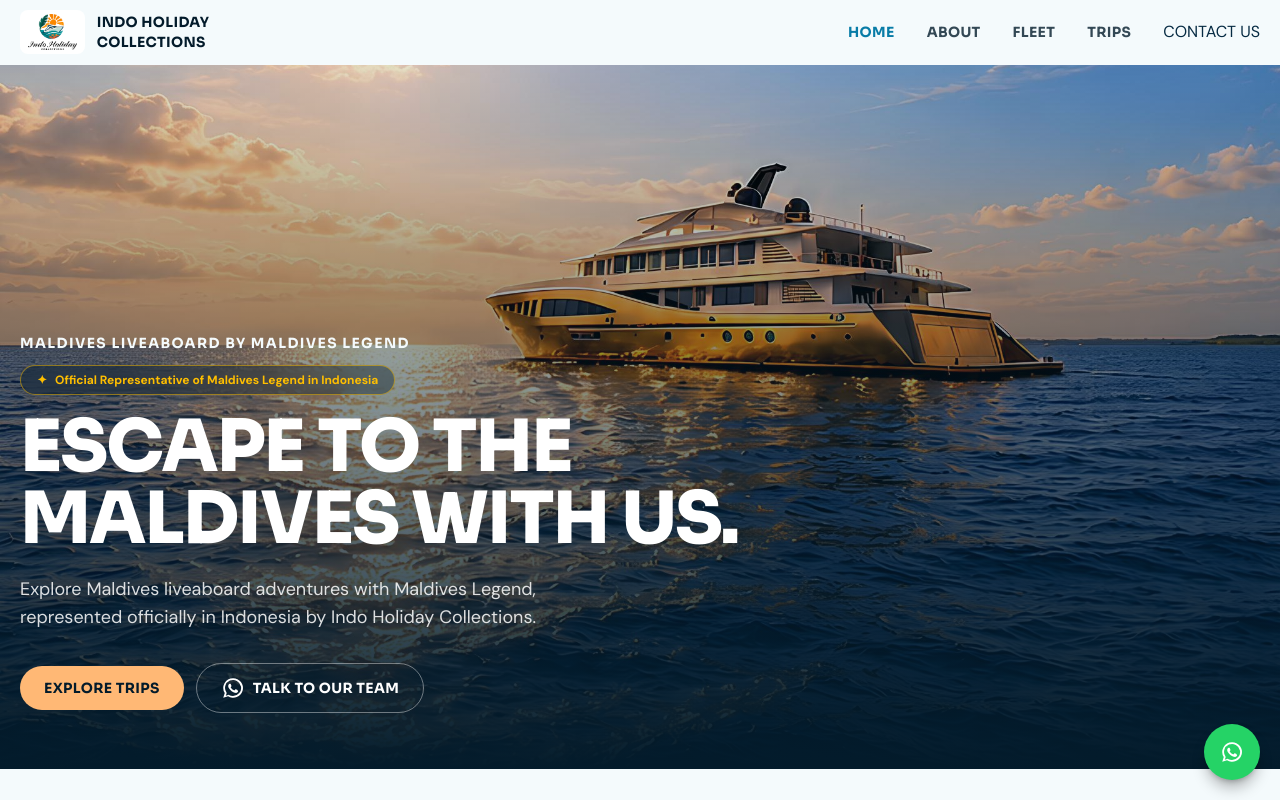
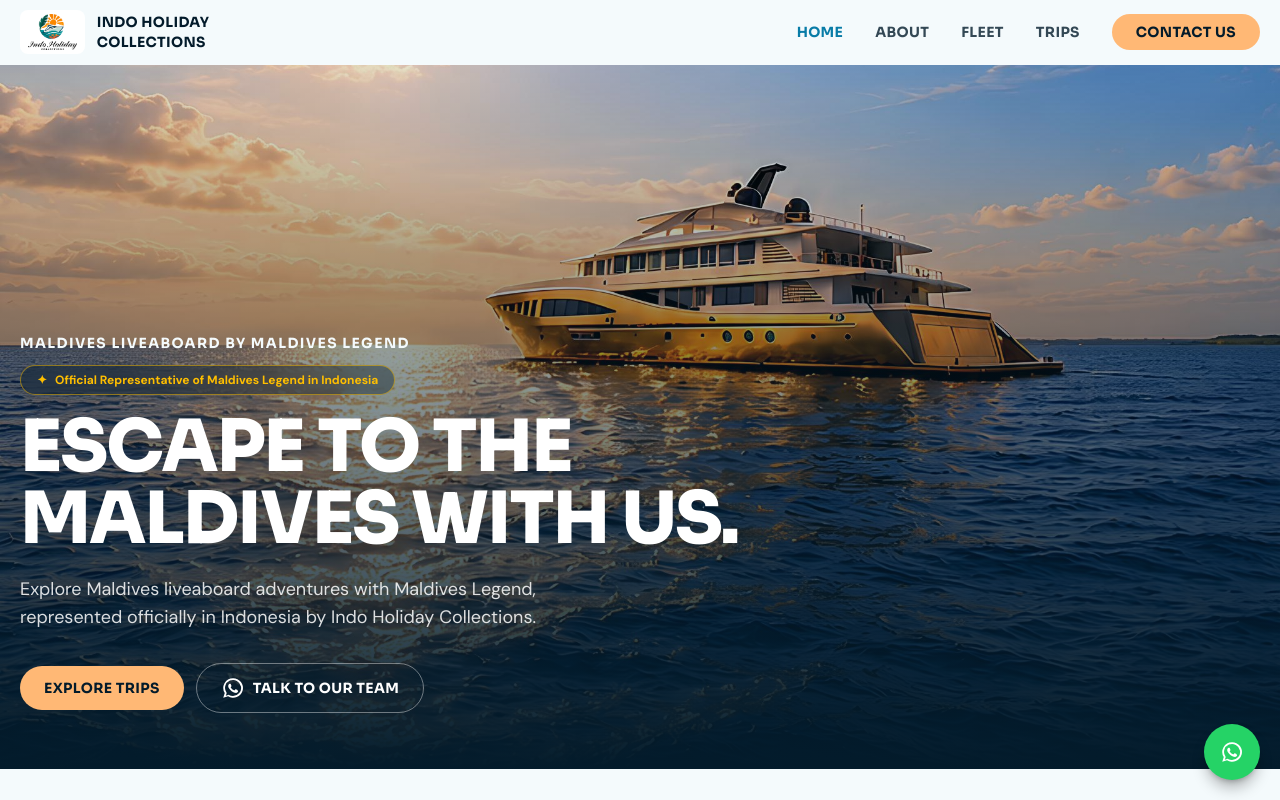
Before and after one commit to indocollections7-droid/ihc-website, a React (Vite) app: page / in a window 1280 px wide. Shown: the top 800 px of the page. Built offline with nearby package versions, Linux system fonts and the light colour scheme.

Commit message:
Change button class for 'CONTACT US' link

```diff
--- a/src/components/Navbar.tsx
+++ b/src/components/Navbar.tsx
@@ -11,7 +11,7 @@ export default function Navbar() {
         <Link to="/" className="flex items-center gap-3" onClick={() => setOpen(false)}><span className="rounded-lg bg-white px-2 py-1"><img src="/logo.png" alt="Indo Holiday Collections" className="h-9 w-auto" /></span><span className="font-display text-xs font-bold uppercase leading-tight tracking-wide text-deep md:hidden lg:block lg:text-sm">Indo Holiday<br />Collections</span></Link>
         <nav className="hidden items-center gap-6 md:flex lg:gap-8">
           {links.map(([to, t]) => <NavLink key={to} to={to} end={to === '/'} className={cls}>{t}</NavLink>)}
-          <a href={waLink(generalMessage)} target="_blank" rel="noreferrer" className="btn-deep !py-2">CONTACT US</a>
+          <a href={waLink(generalMessage)} target="_blank" rel="noreferrer" className="btn-warm !py-2">CONTACT US</a>
         </nav>
         <button className="p-2 text-2xl text-white md:hidden" aria-label="Toggle menu" aria-expanded={open} onClick={() => setOpen(!open)}>{open ? '✕' : '☰'}</button>
       </div>
```
